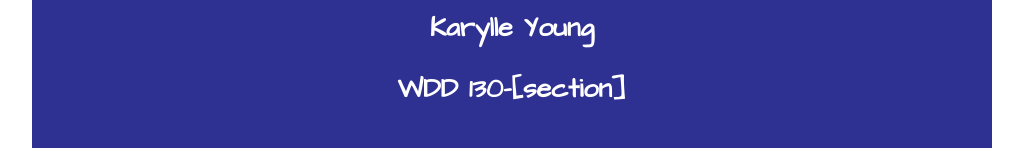
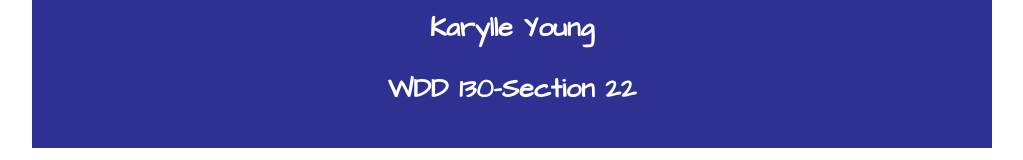
Before and after one commit to karsie75/wdd130, a plain HTML site: page wwr/site-plan-rafting.html in a window 1280 px wide. Shown: the part 180-340 px from the top of the page, without its empty margins (128-1151 px from the left). Drawn offline with Linux system fonts and the light colour scheme.

Commit message:
edited section portion

```diff
--- a/wwr/site-plan-rafting.html
+++ b/wwr/site-plan-rafting.html
@@ -12,7 +12,7 @@
   <header>
     <h1>The White Snake: White Water Rafting Site Plan</h1>
     <h2>Karylle Young</h2>
-    <h2>WDD 130-[section]</h2>
+    <h2>WDD 130-Section 22</h2>
     <!-- In the header above, add the name of your site, your name and class number. For example if you are in section 3 you would put WDD 130-03 -->
   </header>
   <main>
```
